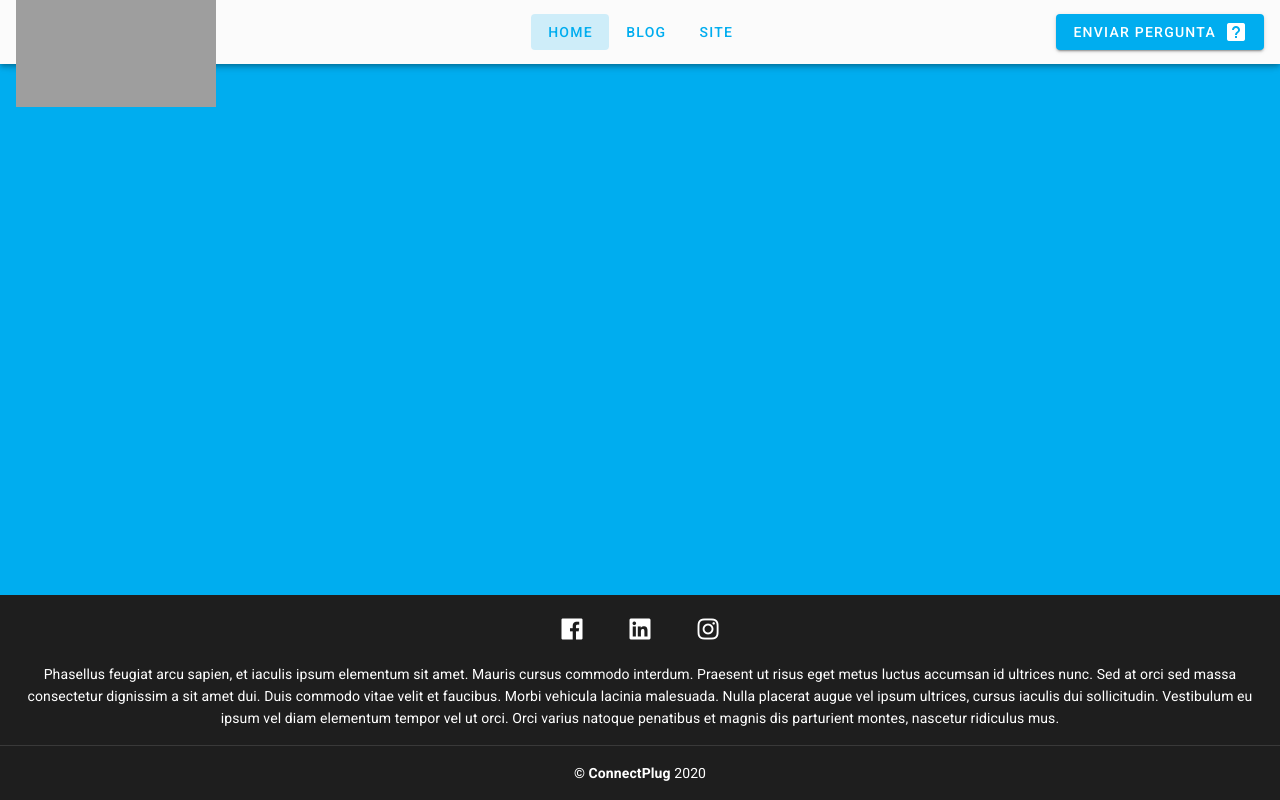
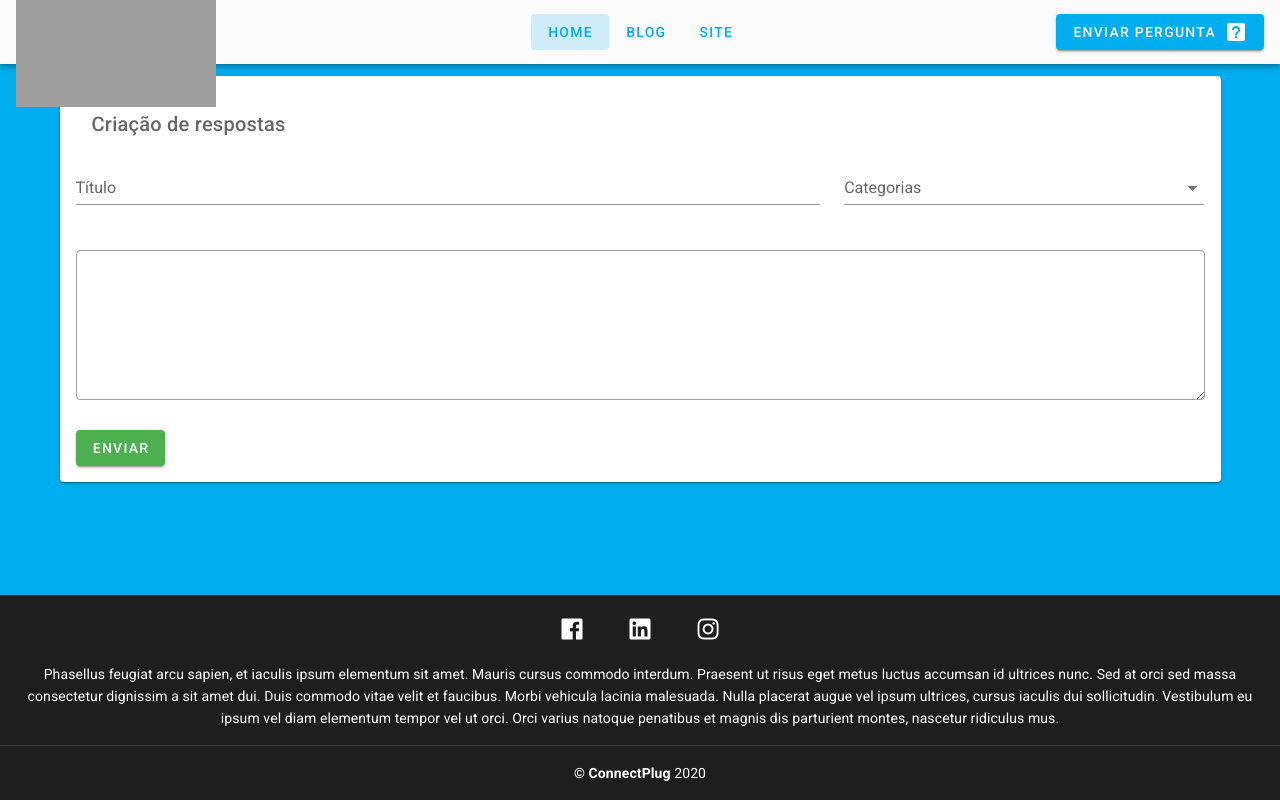
Before and after one commit to ArielKollross/faq-support, a Vue app in the folder web/: page /submitanswer in a window 1280 px wide. Built offline with nearby package versions, Linux system fonts and the light colour scheme; no server answers; grey boxes are pictures that could not be loaded.

Commit message:
add form to create answer

```diff
--- a/web/src/components/PrincipaisDuvidas.vue
+++ b/web/src/components/PrincipaisDuvidas.vue
@@ -1,19 +1,20 @@
 <template>
   <v-container fluid>
     <v-card flat tile class="rounded-card">
-      <v-card-title class="font-weight-regular blue-grey--text text--darken-3">
-        Perguntas Frequentes
-      </v-card-title>
+      <v-card-title class="font-weight-regular blue-grey--text text--darken-3">Perguntas Frequentes</v-card-title>
       <v-row no-gutters>
-        <v-col v-for="faq in Faqs" :key="faq.id" cols="12" md="4" sm="4" class="pa-6">
+        <v-col v-for="(answer, index) in answers" :key="index" cols="12" md="4" sm="4" class="pa-6">
           <v-card flat>
-            <div class="primary--text title pb-2">{{faq.title}}</div>
+            <div class="primary--text title pb-2">{{answer.category.name}}</div>
             <v-divider></v-divider>
-            <div
-              v-for="sub in faq.subTitle"
-              :key="sub.title"
-              class="font-weight-regular py-2 blue-grey--text text--darken-2"
-            >{{sub}}</div>
+
+            <router-link
+            :to="{name: 'AnswerId', params: {name: 'banana'}}"
+            class="font-weight-regular py-2 blue-grey--text text--darken-2"
+            id="link"
+            >
+            {{answer.title}}
+            </router-link>
           </v-card>
         </v-col>
       </v-row>
@@ -22,8 +23,7 @@
 </template>
 
 <script>
-//import api from '../services/api';
-import axios from 'axios';
+import api from '../services/api';
 
 export default {
   data() {
@@ -38,53 +38,15 @@ export default {
       //       sub4: "Como atualizar o certificado A4"
       //     }
       //   },
-      //   {
-      //     title: "Vendas",
-      //     subTitle: {
-      //       sub1: "Como atualizar o certificado A1",
-      //       sub2: "Como atualizar o certificado A2",
-      //       sub3: "Como atualizar o certificado A3",
-      //       sub4: "Como atualizar o certificado A4"
-      //     }
-      //   },
-      //   {
-      //     title: "Estoque",
-      //     subTitle: {
-      //       sub1: "Como atualizar o certificado A1",
-      //       sub2: "Como atualizar o certificado A2",
-      //       sub3: "Como atualizar o certificado A3",
-      //       sub4: "Como atualizar o certificado A4"
-      //     }
-      //   },
-      //   {
-      //     title: "Financeiro",
-      //     subTitle: {
-      //       sub1: "Como atualizar o certificado A1",
-      //       sub2: "Como atualizar o certificado A2",
-      //       sub3: "Como atualizar o certificado A3",
-      //       sub4: "Como atualizar o certificado A4"
-      //     }
-      //   },
-      //   {
-      //     title: "Relatórios",
-      //     subTitle: {
-      //       sub1: "Como atualizar o certificado A1",
-      //       sub2: "Como atualizar o certificado A2",
-      //       sub3: "Como atualizar o certificado A3",
-      //       sub4: "Como atualizar o certificado A4"
-      //     }
-      //   }
       // ],
-      Faqs: [],
+      answers: [],
     };
   },
-   created() {
-     axios.get('http://localhost:3333/answers')
-      .then((response) => {
-        console.log(response);
-        this.Faqs = response.data;
-      });
-    },
+  created: function() {
+    api.get('/answers').then((response) => {
+     this.answers = response.data;
+    });
+  },
 };
 </script>
 
@@ -92,4 +54,7 @@ export default {
 .rounded-card {
   border-radius: 10px;
 }
+#link{
+  text-decoration: none;
+}
 </style>
--- a/web/src/router/index.js
+++ b/web/src/router/index.js
@@ -3,6 +3,8 @@ import VueRouter from 'vue-router'
 import Faq from '../views/Faq'
 import FaqRegister from '../views/FaqRegister'
 import Home from '../views/Home'
+import Answers from  '../views/Answer'
+import CreateAnswer from '../views/CreateAnswer';
 
 
 Vue.use(VueRouter)
@@ -23,6 +25,23 @@ const routes = [
     name: 'cadastro',
     component: FaqRegister
   },
+  {
+    path: '/respostas',
+    name: 'Answers',
+    component: Answers,
+    children: [
+      {
+        path: ':/id',
+        name: 'AnswersId',
+        component: Answers
+      }
+    ]
+  },
+  {
+    path: '/submitanswer',
+    name: 'createAnswer',
+    component: CreateAnswer,
+  }
 ]
 
 const router = new VueRouter({
--- /dev/null
+++ b/web/src/views/Answer.vue
@@ -0,0 +1,35 @@
+<template>
+  <v-container>
+    <v-card>
+            <v-card-title class="display-1 justify-center primary--text"
+      >Pergunta</v-card-title>
+
+        <v-card-subtitle class="subtitle-1 font-weight-bold text-center primary--text"
+      >{{}}</v-card-subtitle>
+
+      <div class="answer-text">
+        <p>Lorem ipsum dolor, sit amet consectetur adipisicing elit. Maiores alias, quaerat nam molestiae velit suscipit fuga dolorum minus ab blanditiis id commodi quae, provident omnis reprehenderit modi quibusdam adipisci libero!</p>
+      </div>
+
+    </v-card>
+  </v-container>
+</template>
+
+<script>
+
+export default {
+  data() {
+     return {
+    }
+  }
+};
+</script>
+
+<style>
+.answer-text {
+  margin: 64px auto;
+}
+.answer-text p{
+  margin: 48px;
+}
+</style>
--- /dev/null
+++ b/web/src/views/CreateAnswer.vue
@@ -0,0 +1,70 @@
+<template>
+  <v-container grid-list-xs>
+    <form @submit.prevent="postAnswer">
+      <v-card>
+        <v-card-text>
+            <v-card-title primary-title>
+              Criação de respostas
+            </v-card-title>
+          <v-row>
+             <v-col cols="12" md="8">
+              <v-text-field
+              name="title"
+              label="Título"
+              v-model="answer.title"
+              ></v-text-field>
+            </v-col>
+
+             <v-col cols="12" md="4">
+             <v-select
+             :items="categories"
+              label="Categorias"
+              v-model="answer.category"
+             >
+             </v-select>
+            </v-col>
+
+             <v-col cols="12">
+               <v-textarea
+               outlined
+               v-model="answer.reply"
+               >
+               </v-textarea>
+            </v-col>
+          </v-row>
+         <v-btn class="success mr-4" type="submit">Enviar</v-btn>
+        </v-card-text>
+      </v-card>
+    </form>
+  </v-container>
+</template>
+
+<script>
+import api from '../services/api';
+
+export default {
+  data(){
+      return{
+        categories: [],
+        answer: {
+          title: '',
+          reply: '',
+          category: ''
+        }
+      }
+  },
+  created(){
+    api.get('/categories')
+      .then(response => {
+        this.categories = response.data.map(category => {
+          return category.name;
+      });
+    });
+  },
+  methods:{
+    postAnswer(){
+      api.post('/answers', this.answer )
+    }
+  }
+};
+</script>
```
Also changed, not shown: 2 other files (tests, documents, lock files or other folders).
